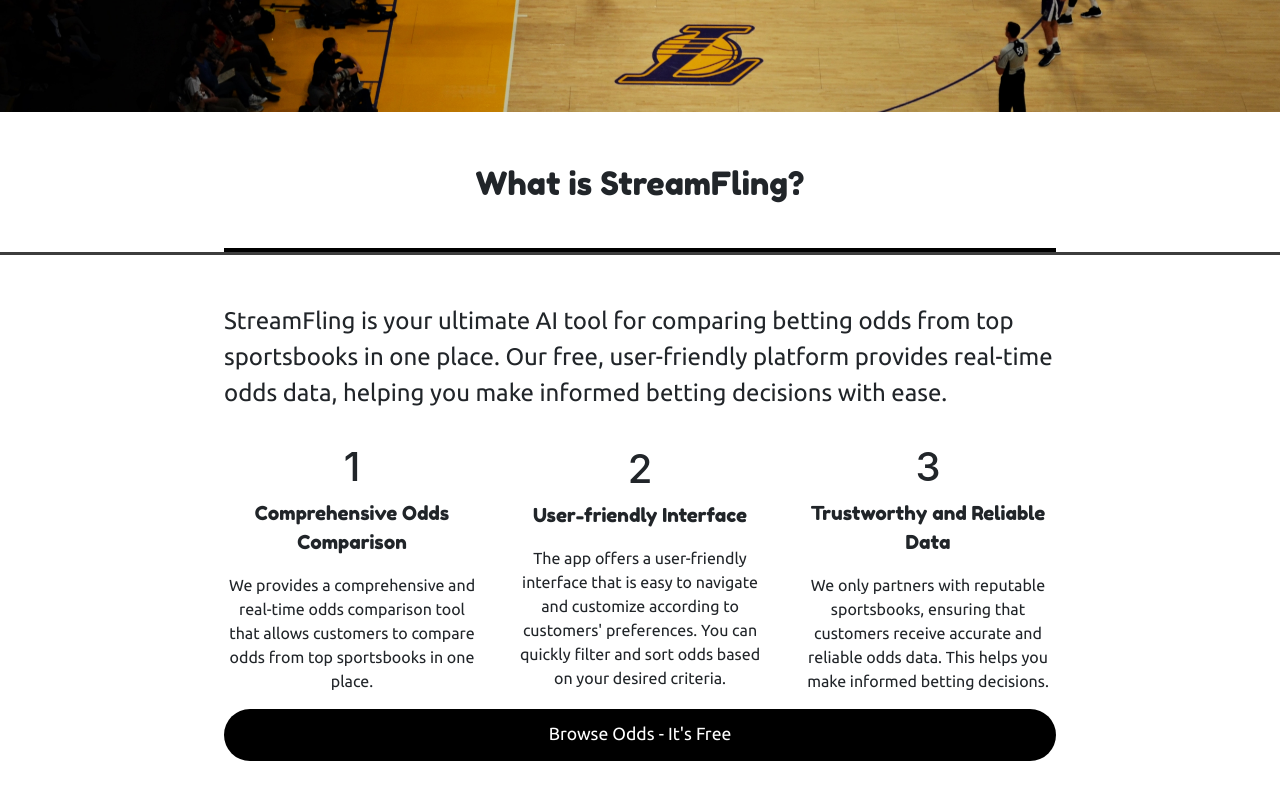
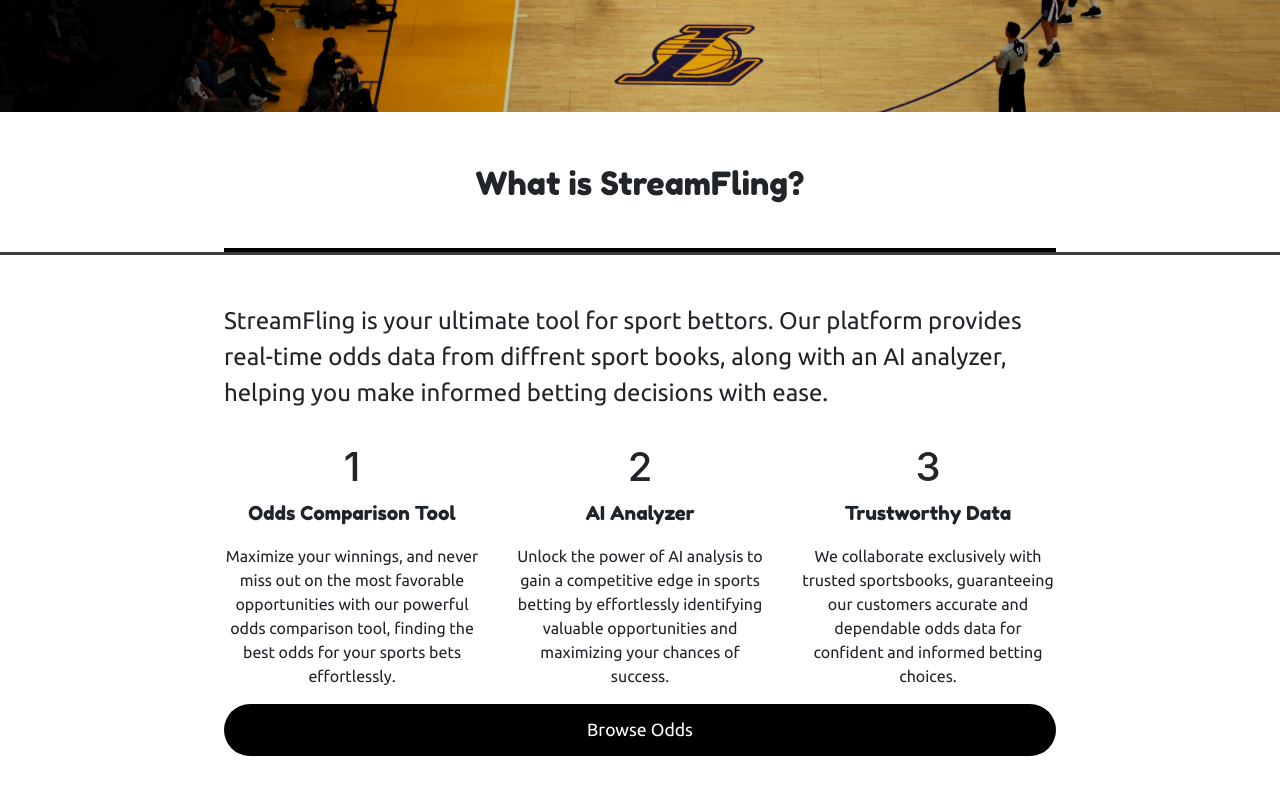
Before and after one commit to everyonesbuddy/StreamFling2, an Angular app: page / in a window 1280 px wide. Shown: the part 504-1304 px from the top of the page. Built offline with nearby package versions, Linux system fonts and the light colour scheme.

Commit message:
copy change for home page

```diff
--- a/src/app/components/home/home.component.html
+++ b/src/app/components/home/home.component.html
@@ -1,6 +1,9 @@
 <section class="showcase">
   <div class="showcase-content">
-    <h1>Find the Best Betting Odds using AI</h1>
+    <h1>
+      Maximize Your Winnings with the Ultimate Sports Betting Tool: Unleash the
+      Power of Odds Comparison and AI Analysis
+    </h1>
     <!-- <div class="button-wrapper"> -->
     <button class="btn btn-lg button header-buttons" routerLink="/dashboard">
       Browse Odds
@@ -25,44 +28,44 @@
     <div id="tab-2-content" class="tab-content-item">
       <div class="tab-2-content-top">
         <p class="text-lg">
-          StreamFling is your ultimate AI tool for comparing betting odds from
-          top sportsbooks in one place. Our free, user-friendly platform
-          provides real-time odds data, helping you make informed betting
-          decisions with ease.
+          StreamFling is your ultimate tool for sport bettors. Our platform
+          provides real-time odds data from diffrent sport books, along with an
+          AI analyzer, helping you make informed betting decisions with ease.
         </p>
       </div>
       <div class="tab-2-content-bottom">
         <div class="text-center">
           <h1>1</h1>
-          <p class="text-md">Comprehensive Odds Comparison</p>
+          <p class="text-md">Odds Comparison Tool</p>
           <p class="bullet-points">
-            We provides a comprehensive and real-time odds comparison tool that
-            allows customers to compare odds from top sportsbooks in one place.
+            Maximize your winnings, and never miss out on the most favorable
+            opportunities with our powerful odds comparison tool, finding the
+            best odds for your sports bets effortlessly.
           </p>
         </div>
 
         <div class="text-center">
           <h1>2</h1>
-          <p class="text-md">User-friendly Interface</p>
+          <p class="text-md">AI Analyzer</p>
           <p class="bullet-points">
-            The app offers a user-friendly interface that is easy to navigate
-            and customize according to customers' preferences. You can quickly
-            filter and sort odds based on your desired criteria.
+            Unlock the power of AI analysis to gain a competitive edge in sports
+            betting by effortlessly identifying valuable opportunities and
+            maximizing your chances of success.
           </p>
         </div>
 
         <div class="text-center">
           <h1>3</h1>
-          <p class="text-md">Trustworthy and Reliable Data</p>
+          <p class="text-md">Trustworthy Data</p>
           <p class="bullet-points">
-            We only partners with reputable sportsbooks, ensuring that customers
-            receive accurate and reliable odds data. This helps you make
-            informed betting decisions.
+            We collaborate exclusively with trusted sportsbooks, guaranteeing
+            our customers accurate and dependable odds data for confident and
+            informed betting choices.
           </p>
         </div>
       </div>
       <button class="btn btn-block button" routerLink="/dashboard">
-        Browse Odds - It's Free
+        Browse Odds
       </button>
     </div>
   </div>
--- a/src/app/components/subscription-card/subscription-card.component.html
+++ b/src/app/components/subscription-card/subscription-card.component.html
@@ -11,7 +11,7 @@
         </h1>
         <ul class="list-unstyled mt-3 mb-4">
           <li>
-            <p>Comprehensive Odds Comparison.</p>
+            <p>Odds Comparison Tool.</p>
           </li>
           <li>
             <p>AI odds analyzer.</p>
--- a/src/app/components/subscription-card/subscription-card.component.scss
+++ b/src/app/components/subscription-card/subscription-card.component.scss
@@ -9,5 +9,5 @@
 }
 
 ul {
-  list-style: lower-alpha;
+  list-style: square outside none;
 }
```
